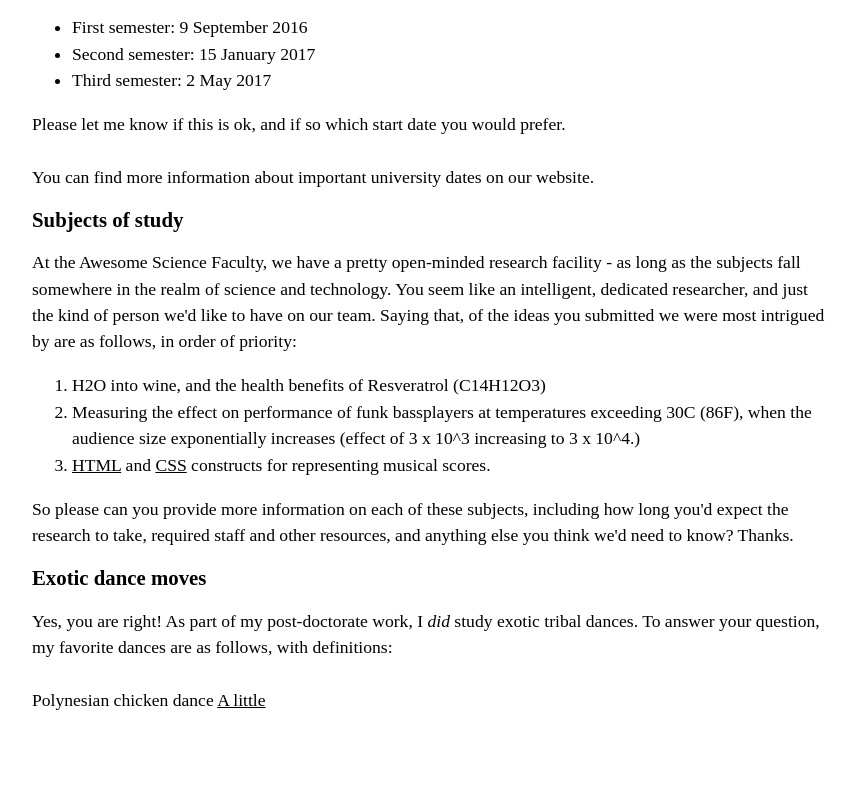
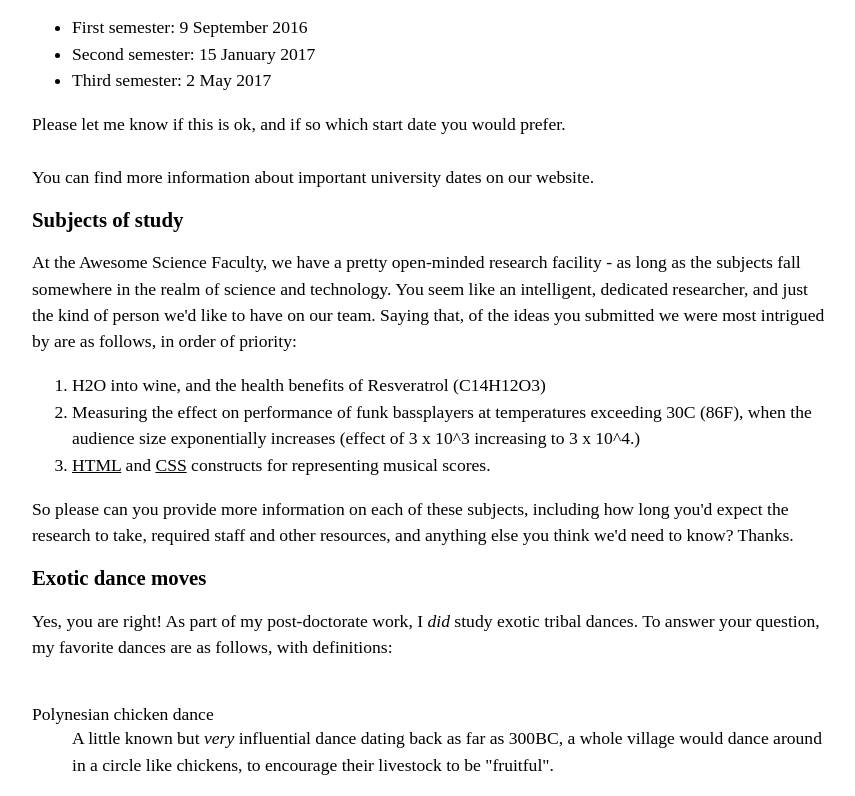
Before and after one commit to AarikGuy/M3.2, a plain HTML site: page index.html in a window 1280 px wide. Shown: the part 635-1431 px from the top of the page, without its empty margins (208-1063 px from the left). Before the commit the page ends 1366 px from the top, so only its background shows below. Drawn offline with Linux system fonts and the light colour scheme; a script that the page names is missing.

Commit message:
looked at css to look at hints for what to use, and figured out how to use dd and dl. (fixes indentation)

```diff
--- a/index.html
+++ b/index.html
@@ -75,8 +75,13 @@
         Yes, you are right! As part of my post-doctorate work, I <I>did</I> study exotic tribal dances. To answer your question,<br>
         my favorite dances are as follows, with definitions:<br>
         <br>
-        Polynesian chicken dance
-        <ins>A little</ins>
+          <dl>
+            Polynesian chicken dance<dd>
+            A little known but <I>very</I> influential dance dating back as far as 300BC, a whole village would dance around<br>
+            in a circle like chickens, to encourage their livestock to be "fruitful".<br>
+          </dd>
+        </dl>
+
       </p>
   <script type="module" src="js/main.js"></script>
 </body2>
```
